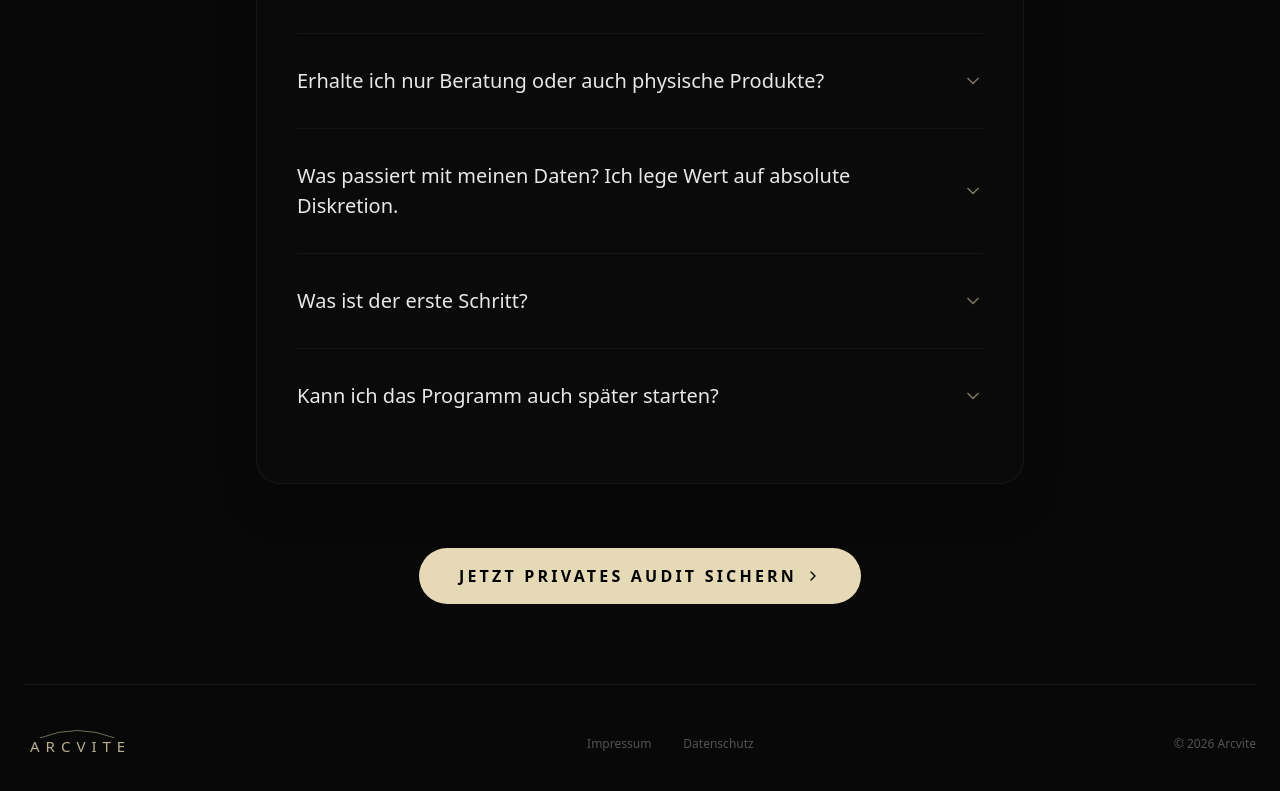
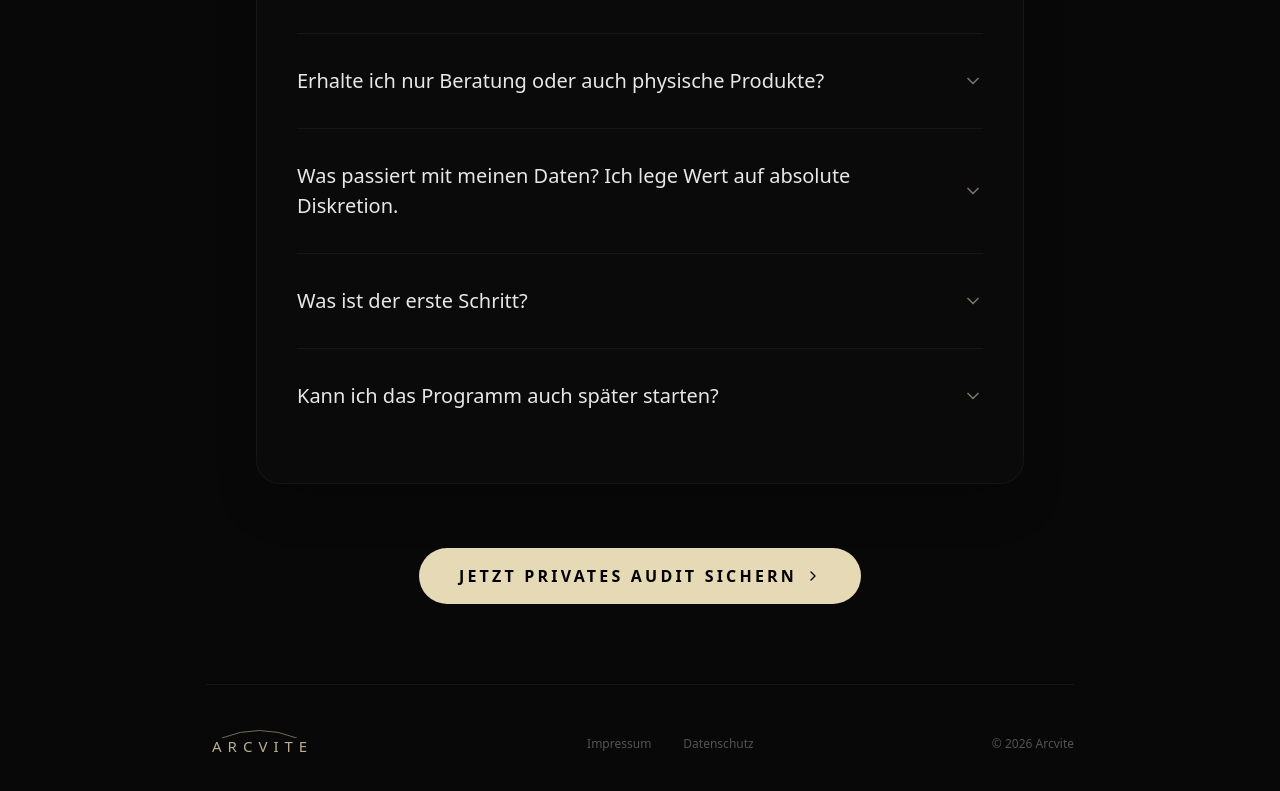
Before and after one commit to LucianoKutger/ArcviteHomepage, a React (Create React App) app: page / in a window 1280 px wide. Shown: the part 10267-11058 px from the top of the page. Built offline with nearby package versions, Linux system fonts and the light colour scheme.

Commit message:
fix foorter width

```diff
--- a/src/css/Faq.module.css
+++ b/src/css/Faq.module.css
@@ -108,7 +108,7 @@
 /* --- Bottom Footer (Aus Audit & FAQ kombiniert) --- */
 .bottomFooter {
   display: flex;
-  flex-direction: column; /* Standardmäßig untereinander auf Mobile */
+  flex-direction: column;
   justify-content: space-between;
   align-items: center;
   margin-top: 5rem;
@@ -116,9 +116,8 @@
   border-top: 1px solid rgba(255, 255, 255, 0.05);
   font-size: 0.75rem;
   color: rgba(255, 255, 255, 0.3);
-  /* min-width: 868px; <- Optional: Dies kann auf kleinen Bildschirmen zu horizontalem Scrollen führen.
-     Besser wäre width: 100% und max-width: 80rem wie in den anderen Sections */
-  width: 100%;
+  min-width: 868px;
+  width: 50%
 }
 
 @media (min-width: 768px) {
```
